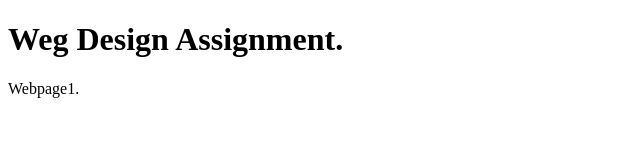
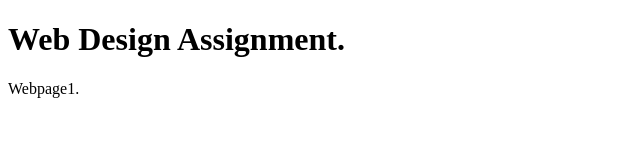
Before and after one commit to SarangKang/Webpage1, a plain HTML site: page index.html in a window 1280 px wide. Shown: the whole page, without its empty margins (0-640 px from the left). Drawn offline with Linux system fonts and the light colour scheme.

Commit message:
Update index.html

```diff
--- a/index.html
+++ b/index.html
@@ -5,7 +5,7 @@
 </head>
 <body>
 
-<h1>Weg Design Assignment.</h1>
+<h1>Web Design Assignment.</h1>
 <p>Webpage1.</p>
 
 </body>
```
